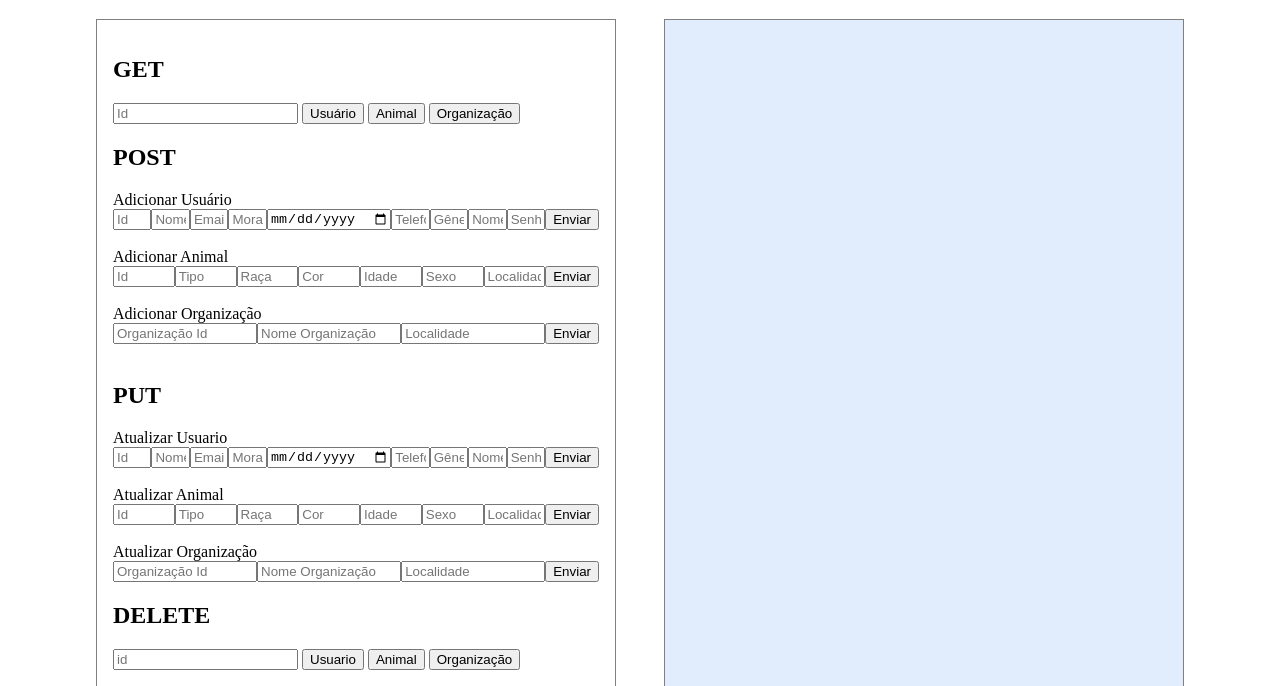
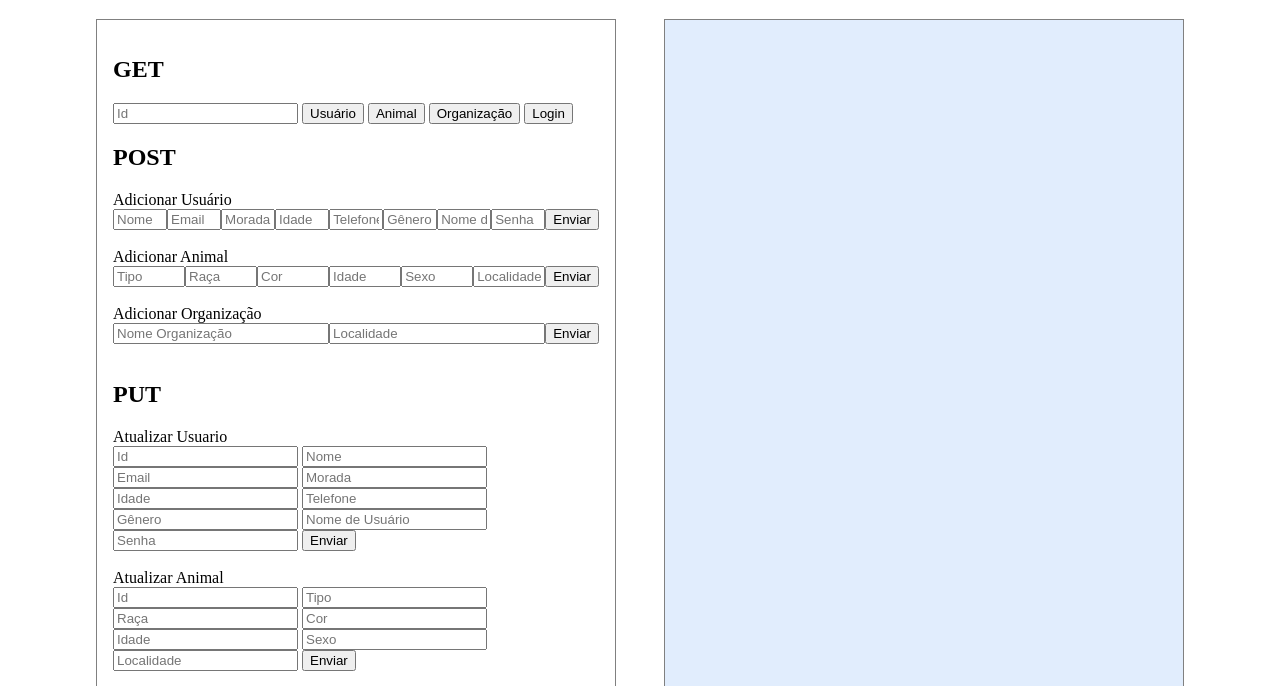
Before and after one commit to ryansilva22/Adopt4Paws, a website: page public/index.html in a window 1280 px wide. Shown: the part 61-747 px from the top of the page. Drawn offline with Linux system fonts and the light colour scheme.

Commit message:
Update index.html

```diff
--- a/public/index.html
+++ b/public/index.html
@@ -19,89 +19,94 @@
             <button onclick= "getUsuario()">Usuário</button>
             <button onclick="getAnimal()">Animal</button>
             <button onclick="getOrganizacao()">Organização</button>
+            <button onclick="getLogin()">Login</button>
+
+
             <h2>POST</h2>
             <Label>Adicionar Usuário</Label>
             <br>
             <form class="postForm" action="/login" method="POST">
-                <input id="addUsuario_id" placeholder="Id">
                 <input id="addNome_id" placeholder="Nome">
                 <input id="addEmail_id" placeholder="Email">
                 <input id="addMorada_id" placeholder="Morada">
-                <input id="addNascimento_id" placeholder="Data de Nascimento" type="date">
+                <input id="addIdade_id" placeholder="Idade">
                 <input id="addTelefone_id" placeholder="Telefone">
                 <input id="addSexo_id" placeholder="Gênero">
-                <input id="addNome_usuario_id" placeholder="Nome de Usuário">
+                <input id="addNomeUsuario_id" placeholder="Nome de Usuário">
                 <input id="addSenha_id" placeholder="Senha">
                 <button type="button" onclick="postUsuario()" >Enviar</button>
             </form>
+
             <br>
             <Label>Adicionar Animal</Label>
             <br>
             <form class="postForm">
-                <input id="addAnimal_id" placeholder="Id">
                 <input id="addTipo_id" placeholder="Tipo">
                 <input id="addRaca_id" placeholder="Raça">
                 <input id="addCor_id" placeholder="Cor">
-                <input id="addIdade_id" placeholder="Idade">
-                <input id="addSexo_id" placeholder="Sexo">
+                <input id="addIdadeAnimal_id" placeholder="Idade">
+                <input id="addSexoAnimal_id" placeholder="Sexo">
                 <input id="addLocalidade_id" placeholder="Localidade">
 
                 <button type="button" onclick="postAnimal()" >Enviar</button>
             </form>
             <br>
+
             <Label>Adicionar Organização</Label>
             <br>
             <form class="postForm">
-
-                <input id="addOrganizacao_id" placeholder="Organização Id" >
                 <input id="addNomeOrganizacao_id" placeholder="Nome Organização" >
-                <input id="addLocalidadeOrganizacao_ID" placeholder="Localidade" >
-                <button type="button" onclick="postOrganização()" >Enviar</button>
+                <input id="addLocalidadeOrganizacao_id" placeholder="Localidade" >
+                <button type="button" onclick="postOrganizacao()" >Enviar</button>
             </form>
             <br>
+
             <!---->
             <h2>PUT</h2>
             <Label>Atualizar Usuario</Label>
             <br>
-            <form class="postForm">
-                <input id="addUsuario_ID" placeholder="Id">
-                <input id="addNome_ID" placeholder="Nome">
-                <input id="addEmail_id" placeholder="Email">
-                <input id="addMorada_id" placeholder="Morada">
-                <input id="addNascimento_id" placeholder="Data de Nascimento" type="date">
-                <input id="addTelefone_id" placeholder="Telefone">
-                <input id="addSexo_id" placeholder="Gênero">
-                <input id="addNome_usuario_id" placeholder="Nome de Usuário">
-                <input id="addSenha_id" placeholder="Senha">
+            <form class="putForm">
+                <input id="putUsuario_id" placeholder="Id">
+                <input id="putNome_id" placeholder="Nome">
+                <input id="putEmail_id" placeholder="Email">
+                <input id="putMorada_id" placeholder="Morada">
+                <input id="putIdadeid" placeholder="Idade">
+                <input id="putTelefone_id" placeholder="Telefone">
+                <input id="putSexo_id" placeholder="Gênero">
+                <input id="putNomeUsuario_id" placeholder="Nome de Usuário">
+                <input id="putSenha_id" placeholder="Senha">
                 <button type="button" onclick="putUsuario()" >Enviar</button>
             </form>
+
             <br>
             <Label>Atualizar Animal</Label>
             <br>
-            <form class="postForm">
-                <input id="addAnimal_id" placeholder="Id">
-                <input id="addTipo_id" placeholder="Tipo">
-                <input id="addRaca_id" placeholder="Raça">
-                <input id="addCor_id" placeholder="Cor">
-                <input id="addIdade_id" placeholder="Idade">
-                <input id="addSexo_id" placeholder="Sexo">
-                <input id="addLocalidade_id" placeholder="Localidade">
+            <form class="putForm">
+                <input id="putAnimal_id" placeholder="Id">
+                <input id="putTipo_id" placeholder="Tipo">
+                <input id="putRaca_id" placeholder="Raça">
+                <input id="putCor_id" placeholder="Cor">
+                <input id="putIdade_id" placeholder="Idade">
+                <input id="putSexo_id" placeholder="Sexo">
+                <input id="putLocalidade_id" placeholder="Localidade">
                 <button type="button" onclick="putAnimal()" >Enviar</button>
             </form>
             <br>
             <label>Atualizar Organização</label>
             <br>
-            <form class="postForm">
-                <input id="addOrganizacao_id" placeholder="Organização Id" >
-                <input id="addNomeOrganizacao_id" placeholder="Nome Organização" >
-                <input id="addLocalidadeOrganizacao_ID" placeholder="Localidade" >
+            <form class="putForm">
+                <input id="putOrganizacao_id" placeholder="Organização Id" >
+                <input id="putNomeOrganizacao_id" placeholder="Nome Organização" >
+                <input id="putLocalidadeOrganizacao_ID" placeholder="Localidade" >
                 <button type="button" onclick="putOrganizacao()" >Enviar</button>
             </form>
+
             <h2>DELETE</h2>
             <input id="deleteId" placeholder="id">
             <button onclick="deleteUsuario()">Usuario</button>
             <button onclick="deleteAnimal()">Animal</button>
             <button onclick="deleteOrganizacao()">Organização</button>
+            <button onclick="deleteLogin()">Login</button>
 
         </div>
         <div id="result"> </div>
```
